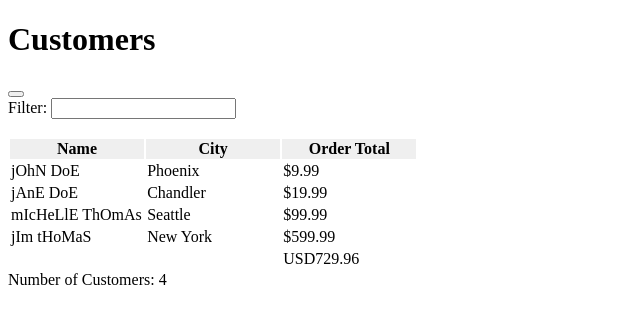
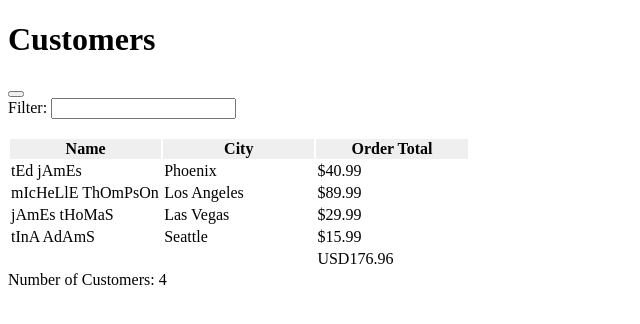
Before and after one commit to egraham2018/angular-customer-app, an Angular app: page / in a window 1280 px wide. Shown: the top 324 px of the page, without its empty margins (0-640 px from the left). Built offline with nearby package versions, Linux system fonts and the light colour scheme.

Commit message:
data service implementation
getting customer list through json file

```diff
--- a/src/app/app.module.ts
+++ b/src/app/app.module.ts
@@ -5,6 +5,7 @@ import { AppRoutingModule } from './app-routing.module';
 import { AppComponent } from './app.component';
 import { CustomersModule } from './customers/customers.module';
 import { SharedModule } from './shared/shared.module';
+import { CoreModule } from './core/core.module';
 
 @NgModule({
   declarations: [
@@ -14,9 +15,9 @@ import { SharedModule } from './shared/shared.module';
     BrowserModule,
     AppRoutingModule,
     CustomersModule,
+    CoreModule,
     SharedModule
   ],
-  providers: [],
   bootstrap: [AppComponent]
 })
 export class AppModule { }
--- a/src/app/customers/customers.component.ts
+++ b/src/app/customers/customers.component.ts
@@ -1,5 +1,6 @@
 import { Component, OnInit } from '@angular/core';
-import {ICustomer} from '../shared/interfaces';
+import { ICustomer } from '../shared/interfaces';
+import { DataService } from '../core/data.service';
 
 @Component({
   selector: 'app-customers',
@@ -12,16 +13,18 @@ export class CustomersComponent implements OnInit {
   people: ICustomer[] = [];
   isVisible = true;
 
-  constructor() {}
+  constructor(private dataService: DataService) {}
 
   ngOnInit(): void {
     this.title = 'Customers';
-    this.people = [
-      { id: 1, name: 'john Doe', city: 'Phoenix', orderTotal: 9.99, customerSince: new Date(2014, 7, 10) },
-      { id: 2, name: 'Jane Doe', city: 'Chandler', orderTotal: 19.99, customerSince: new Date(2017, 2, 22)},
-      { id: 3, name: 'Michelle Thomas', city: 'Seattle', orderTotal: 99.99, customerSince: new Date(2002, 10, 31)},
-      { id: 4, name: 'Jim Thomas', city: 'New York', orderTotal: 599.99, customerSince: new Date(2002, 10, 31)},
-    ];
+    this.dataService.getCustomers()
+      .subscribe((customers: ICustomer[]) => this.people = customers);
+    // this.people = [
+    //   { id: 1, name: 'john Doe', city: 'Phoenix', orderTotal: 9.99, customerSince: new Date(2014, 7, 10) },
+    //   { id: 2, name: 'Jane Doe', city: 'Chandler', orderTotal: 19.99, customerSince: new Date(2017, 2, 22)},
+    //   { id: 3, name: 'Michelle Thomas', city: 'Seattle', orderTotal: 99.99, customerSince: new Date(2002, 10, 31)},
+    //   { id: 4, name: 'Jim Thomas', city: 'New York', orderTotal: 599.99, customerSince: new Date(2002, 10, 31)},
+    // ];
   }
 
   changeVisibility() {
--- a/src/app/customers/customers.module.ts
+++ b/src/app/customers/customers.module.ts
@@ -5,7 +5,7 @@ import { FormsModule } from '@angular/forms';
 import { CustomersComponent } from './customers.component';
 import { CustomersListComponent } from './customers-list/customers-list.component';
 import { FilterTextboxComponent } from './customers-list/filter-textbox.component';
-import {SharedModule} from '../shared/shared.module';
+import { SharedModule } from '../shared/shared.module';
 
 @NgModule({
   imports:      [ CommonModule, SharedModule, FormsModule],
```
